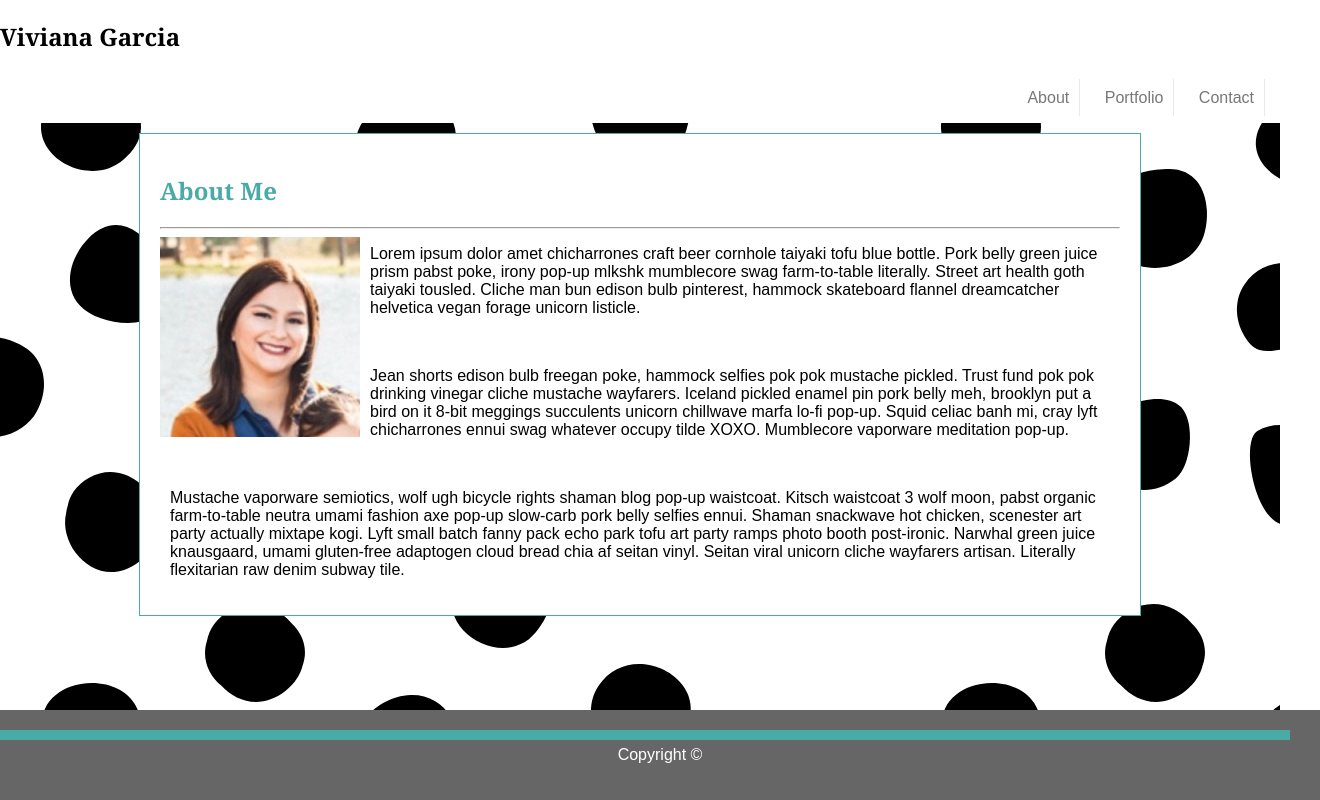
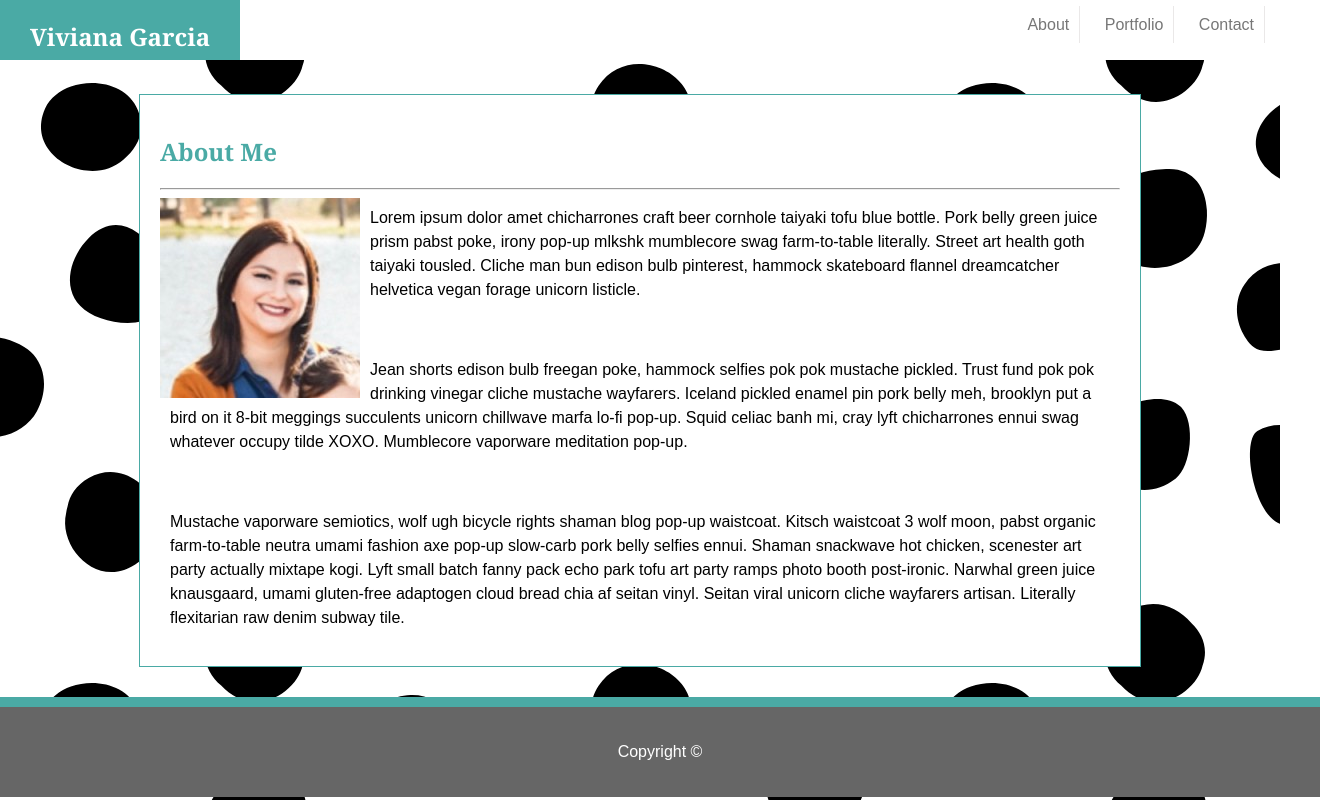
Before and after one commit to vivgarcia/Basic-Portfolio, a plain HTML site: page index.html in a window 1280 px wide. Shown: the whole page, 1320 px wide, since content can reach past the window. Drawn offline with Linux system fonts and the light colour scheme.

Commit message:
stylesheet updates

```diff
--- a/index.html
+++ b/index.html
@@ -37,9 +37,6 @@
         </div>
 
         <footer>
-            <div class="line">
-
-            </div>
             <p>Copyright &#169;</p>
         </footer>
     </body>
--- a/style.css
+++ b/style.css
@@ -18,7 +18,18 @@ nav {
     width: 100%;
     background-color: #fff;
     display: inline-block;
+    height: 60px;
 
+}
+
+#name {
+    float: left;
+    background-color: #4aaaa5 ;
+    width: 240px;
+    height: 60px;
+    font-family: Georgia, 'Times New Roman', Times, serif;
+    color: #fff;
+    text-align: center;
 }
 
 li {
@@ -45,6 +56,7 @@ ul {
 
 .container {
     padding: 10px;
+    margin: 20px;
 }
 
 .main-content {
@@ -63,6 +75,7 @@ ul {
 
 .inner-text-content {
     padding-left: 10px;
+    line-height: 1.5;
 }
 
 .line {
@@ -79,9 +92,10 @@ footer {
     background-color: #666;
     color: #fff;
     padding: 20px;
-    position: fixed;
     bottom: 0;
     left: 0;
+    border-top: solid 10px #4aaaa5;
+    margin-top: 20px;
 }
 
 .clearfix {
```
Also changed, not shown: assets/so-white.png (deleted), so-white/readme.txt (deleted).
